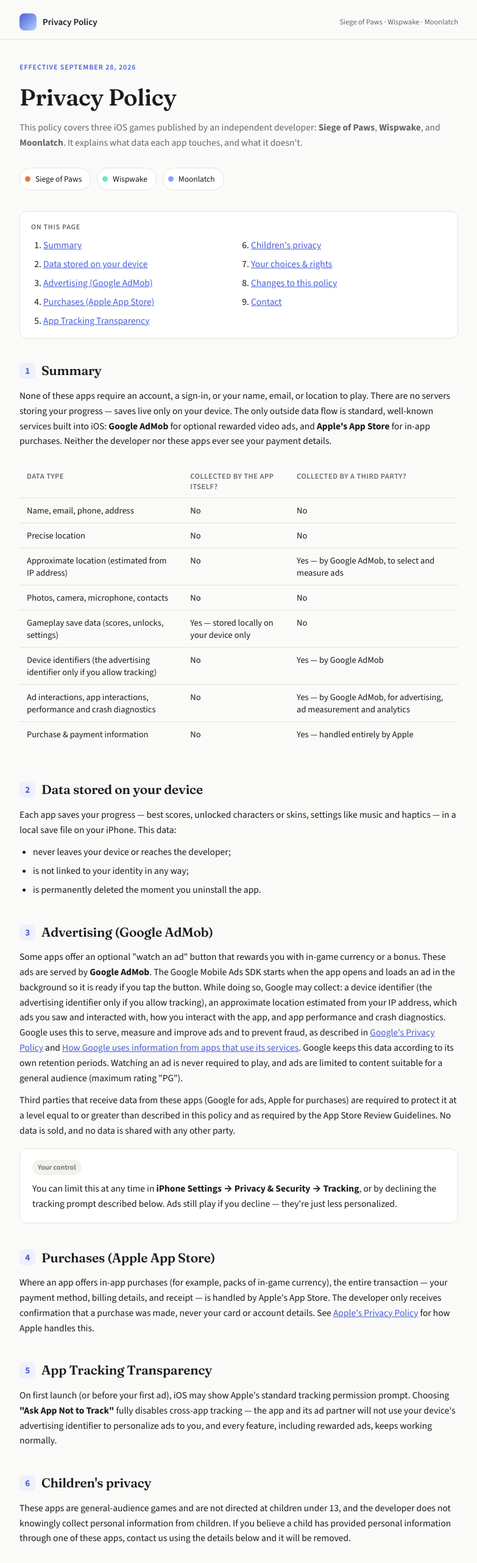
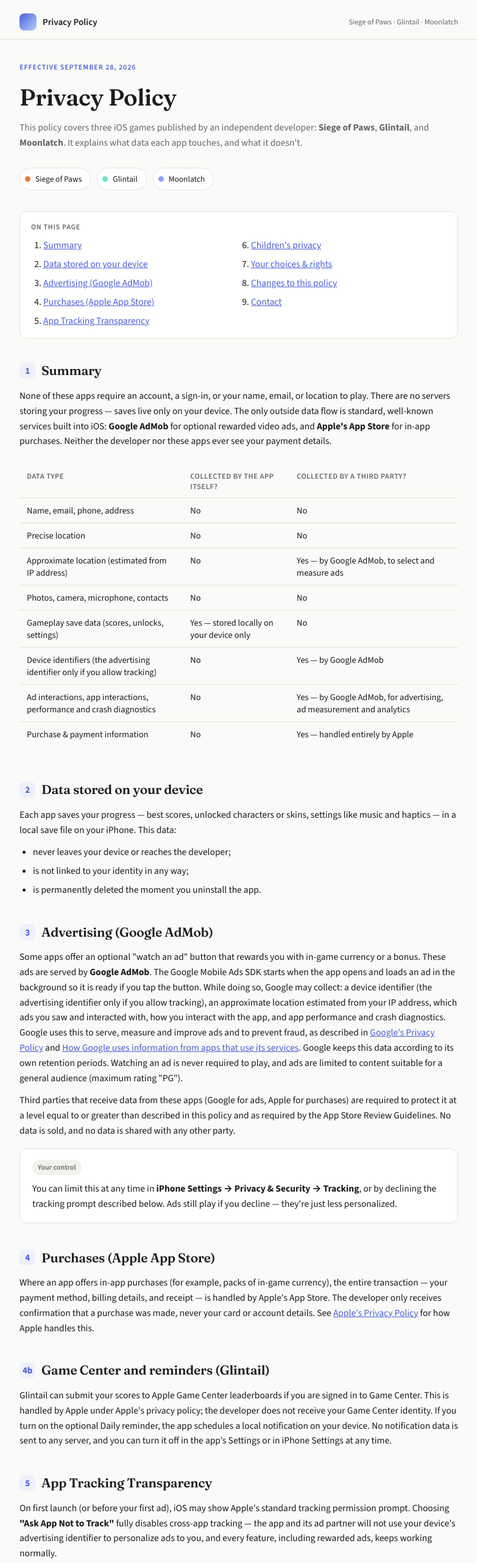
Before and after one commit to hoanghoang290393/privacy-policy, a plain HTML site: page index.html in a window 1280 px wide. Shown: the top 2563 px of the page at 61% size, without its empty margins (248-1031 px from the left). Drawn offline with nearby package versions, Linux system fonts and the light colour scheme.

Commit message:
Rename Wispwake to Glintail; add Game Center and Daily reminder section

```diff
--- a/index.html
+++ b/index.html
@@ -120,7 +120,7 @@
   <div class="row">
     <div class="studio-mark" aria-hidden="true"></div>
     <span class="top-title">Privacy Policy</span>
-    <span class="top-apps">Siege of Paws · Wispwake · Moonlatch</span>
+    <span class="top-apps">Siege of Paws · Glintail · Moonlatch</span>
   </div>
 </header>
 
@@ -128,11 +128,11 @@
 <main>
   <div class="eyebrow">Effective September 28, 2026</div>
   <h1>Privacy Policy</h1>
-  <p class="dek">This policy covers three iOS games published by an independent developer: <strong>Siege of Paws</strong>, <strong>Wispwake</strong>, and <strong>Moonlatch</strong>. It explains what data each app touches, and what it doesn't.</p>
+  <p class="dek">This policy covers three iOS games published by an independent developer: <strong>Siege of Paws</strong>, <strong>Glintail</strong>, and <strong>Moonlatch</strong>. It explains what data each app touches, and what it doesn't.</p>
 
   <div class="apps-strip">
     <span class="app-chip"><span class="app-dot dot-claw"></span>Siege of Paws</span>
-    <span class="app-chip"><span class="app-dot dot-wisp"></span>Wispwake</span>
+    <span class="app-chip"><span class="app-dot dot-wisp"></span>Glintail</span>
     <span class="app-chip"><span class="app-dot dot-moon"></span>Moonlatch</span>
   </div>
 
@@ -196,6 +196,10 @@
     <p>Where an app offers in-app purchases (for example, packs of in-game currency), the entire transaction — your payment method, billing details, and receipt — is handled by Apple's App Store. The developer only receives confirmation that a purchase was made, never your card or account details. See <a href="https://www.apple.com/legal/privacy/" target="_blank" rel="noopener">Apple's Privacy Policy</a> for how Apple handles this.</p>
   </section>
 
+  <section id="gamecenter">
+    <h2><span class="num">4b</span>Game Center and reminders (Glintail)</h2>
+    <p>Glintail can submit your scores to Apple Game Center leaderboards if you are signed in to Game Center. This is handled by Apple under Apple's privacy policy; the developer does not receive your Game Center identity. If you turn on the optional Daily reminder, the app schedules a local notification on your device. No notification data is sent to any server, and you can turn it off in the app's Settings or in iPhone Settings at any time.</p>
+  </section>
   <section id="tracking">
     <h2><span class="num">5</span>App Tracking Transparency</h2>
     <p>On first launch (or before your first ad), iOS may show Apple's standard tracking permission prompt. Choosing <strong>"Ask App Not to Track"</strong> fully disables cross-app tracking — the app and its ad partner will not use your device's advertising identifier to personalize ads to you, and every feature, including rewarded ads, keeps working normally.</p>
@@ -232,6 +236,6 @@
   </section>
 </main>
 <footer>
-  Independent developer · Siege of Paws, Wispwake, Moonlatch for iOS
+  Independent developer · Siege of Paws, Glintail, Moonlatch for iOS
 </footer>
 </div>
```
